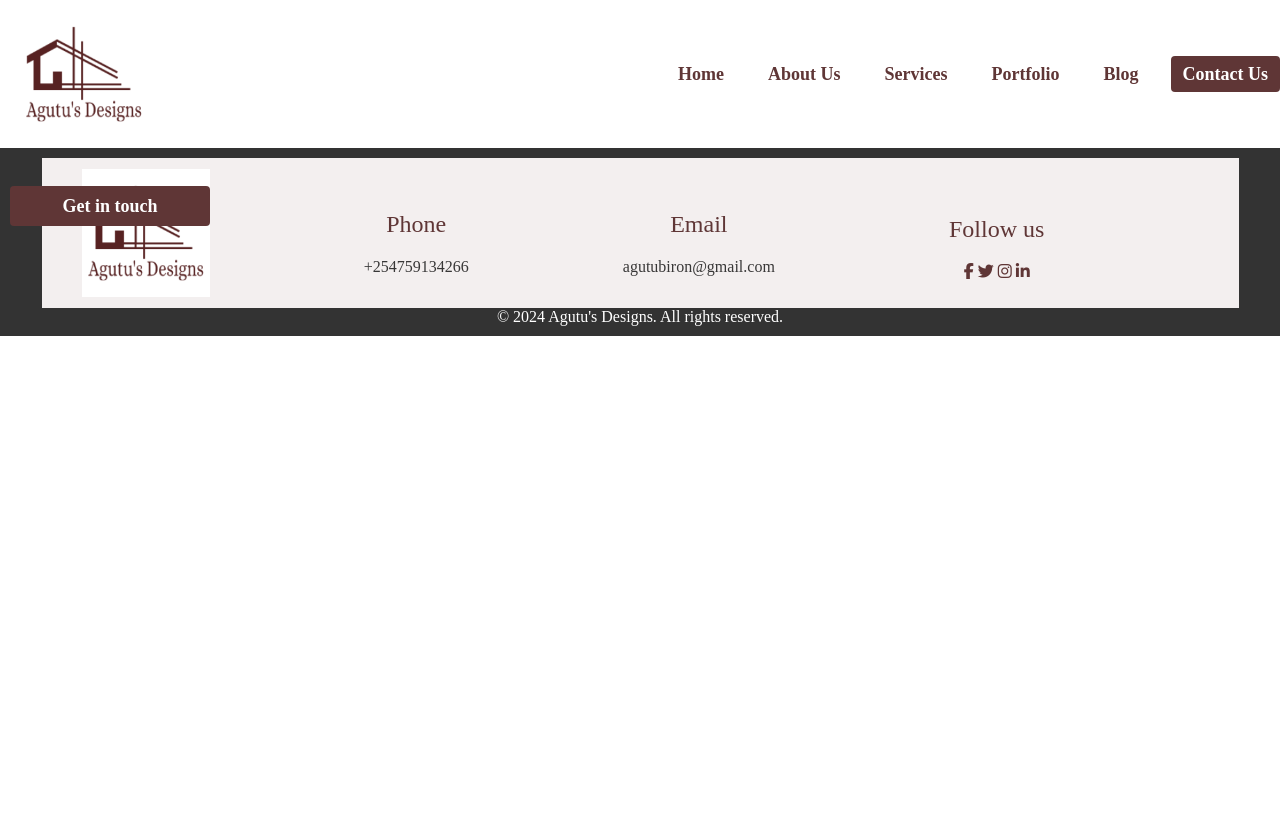
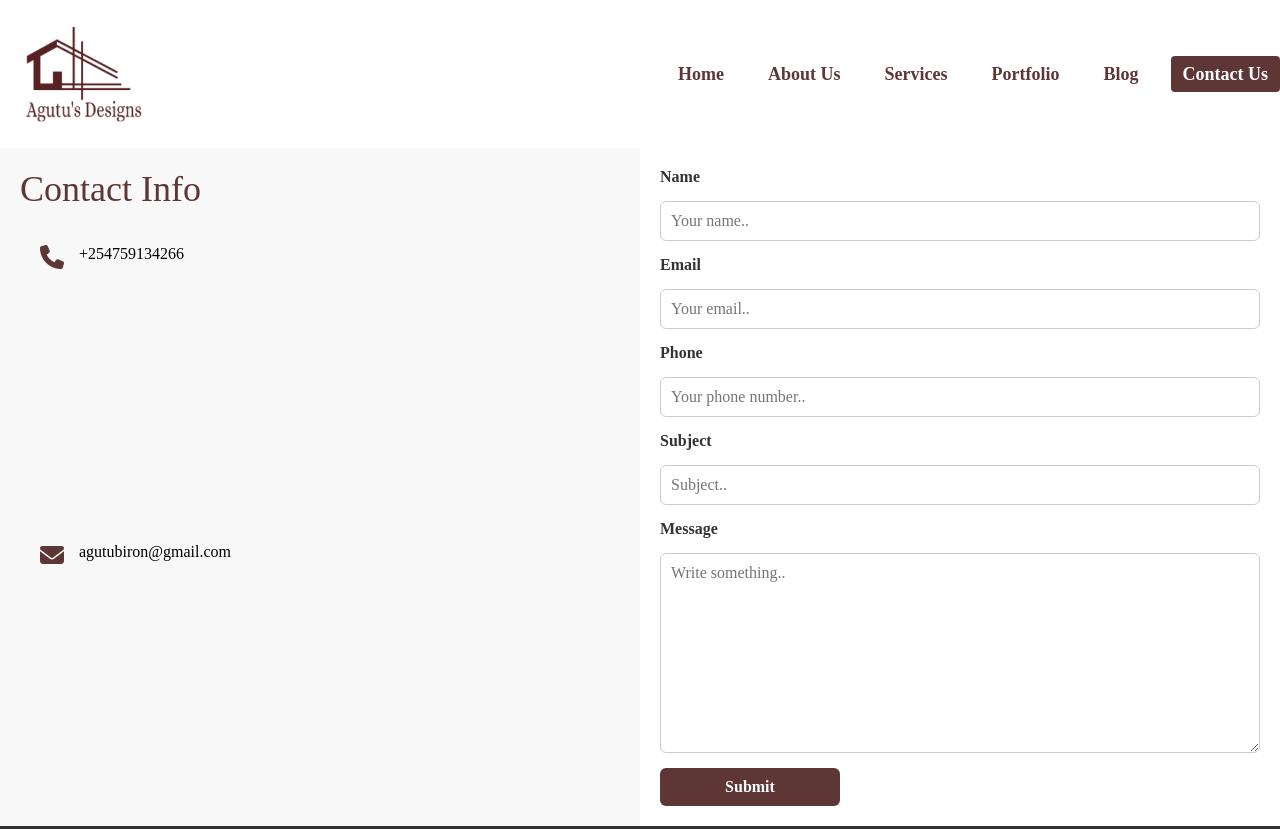
Before and after one commit to Bironeagutu/Agutu-sDesign-Portfolio, a plain HTML site: page contacts.html in a window 1280 px wide. Shown: the top 829 px of the page. Before the commit the page ends 800 px from the top, so only its background shows below. Drawn offline with Linux system fonts and the light colour scheme.

Commit message:
add contact section

```diff
--- a/contacts.html
+++ b/contacts.html
@@ -30,7 +30,39 @@
     </header>
 
 
-    <main></main>
+    <main>
+        <form action="">
+            <div class="contact-info">
+                <h3><b><i>Contact Info</i></b></h3>
+                <div>
+                     <i class="fa-solid fa-phone"></i>
+                     <h2>+254759134266</h2>
+                </div>
+                <div>
+                    <i class="fa-solid fa-envelope"></i>
+                    <h2>agutubiron@gmail.com</h2>
+                </div>
+
+            </div>
+           <div>
+            <label for="Name">Name</label>
+            <input type="text" id="Name" name="Name" placeholder="Your name.." required>
+
+            <label for="Email">Email</label>
+            <input type="email" id="Email" name="Email" placeholder="Your email.." required>
+
+            <label for="Phone">Phone</label>
+            <input type="tel" id="Phone" name="Phone" placeholder="Your phone number.." required>
+
+            <label for="Subject">Subject</label>
+            <input type="text" id="Subject" name="Subject" placeholder="Subject.." required>
+
+            <label for="Message">Message</label>
+            <textarea id="Message" name="Message" placeholder="Write something.." style="height:200px" required></textarea>
+            <input type="submit" value="Submit">
+           </div>
+        </form>
+    </main>
      <footer>
             <div class="container">
                 <div>
@@ -55,9 +87,6 @@
                     <a href="#"><i class="fa-brands fa-linkedin-in" style="color: rgb(95, 54, 54); ;"></i></a>
                     </div>
                 </div>
-                <div>
-                    <button class="get-in-touch">Get in touch</button>
-                </div>
             </div>
             <div>
                 <p>&copy; 2024 Agutu's Designs. All rights reserved.</p>
--- a/styles.css
+++ b/styles.css
@@ -137,6 +137,81 @@ section {
   padding: 20px;
 }
 
+/* ########################################################### Form ############################################### */
+form {
+    display: flex;
+}
+
+.contact-info {
+    flex: 1;
+    border: none;
+    background-color: #f8f8f8;;
+}
+
+.contact-info div {
+    display: flex;
+    flex-direction: row;
+    margin-bottom: 8px;
+}
+
+.contact-info h1 {
+    margin-bottom: 20px;
+    color: rgb(95, 54, 54);
+
+}
+
+.contact-info i {
+  font-size: 1.5em;
+  color: rgb(95, 54, 54);
+}
+
+form div {
+    display: flex;
+    flex: 1;
+    padding: 20px;
+    flex-direction: column;
+    gap: 15px;
+}
+
+ form label {
+      font-weight: bold;
+      color: #333;
+    }
+
+    form input[type="text"],
+    form input[type="email"],
+    form input[type="tel"],
+    form input[type="submit"],
+    form textarea {
+      padding: 10px;
+      border: 1px solid #ccc;
+      border-radius: 6px;
+      font-size: 1em;
+      width: 100%;
+      box-sizing: border-box;
+    }
+
+     form textarea {
+      resize: vertical;
+      min-height: 120px;
+    }
+
+      form input[type="submit"] {
+      background-color: rgb(95, 54, 54);
+      color: white;
+      border: none;
+      cursor: pointer;
+      transition: background 0.3s;
+      font-weight: bold;
+      width: 30%;
+    }
+
+    form input[type="submit"]:hover {
+      background-color: rgb(124, 79, 79);
+    }
+
+
+
 /* ############################ Footer ############################################################3 */
 footer {
     bottom: 0;
```
Also changed, not shown: services.html (+6 -2 lines).
